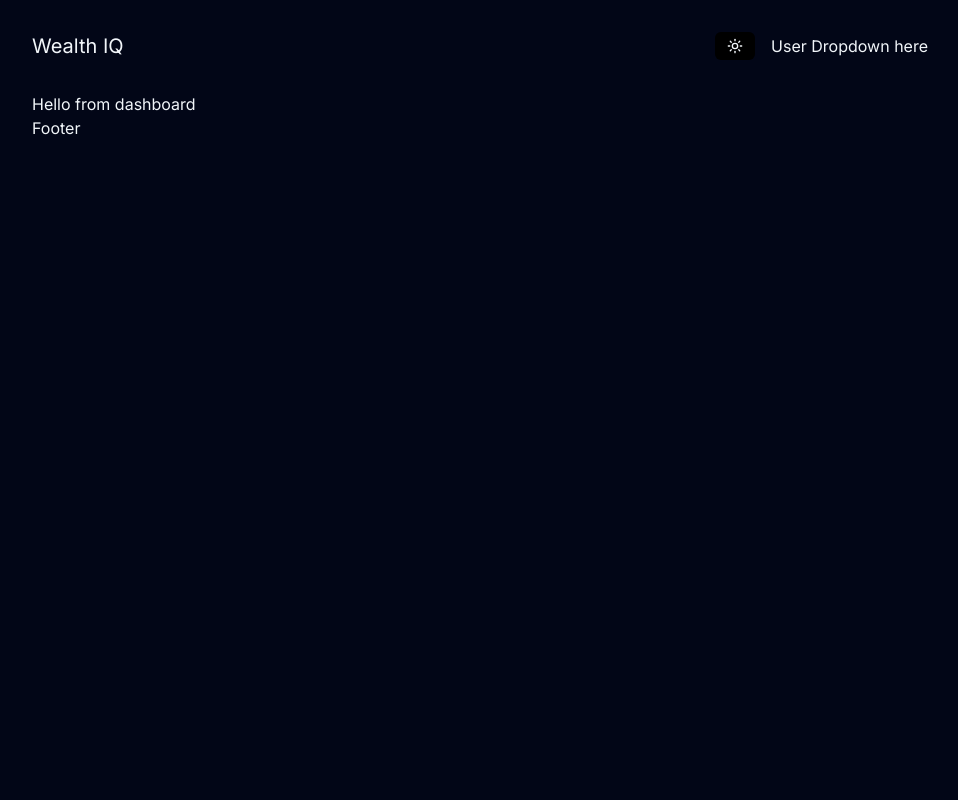
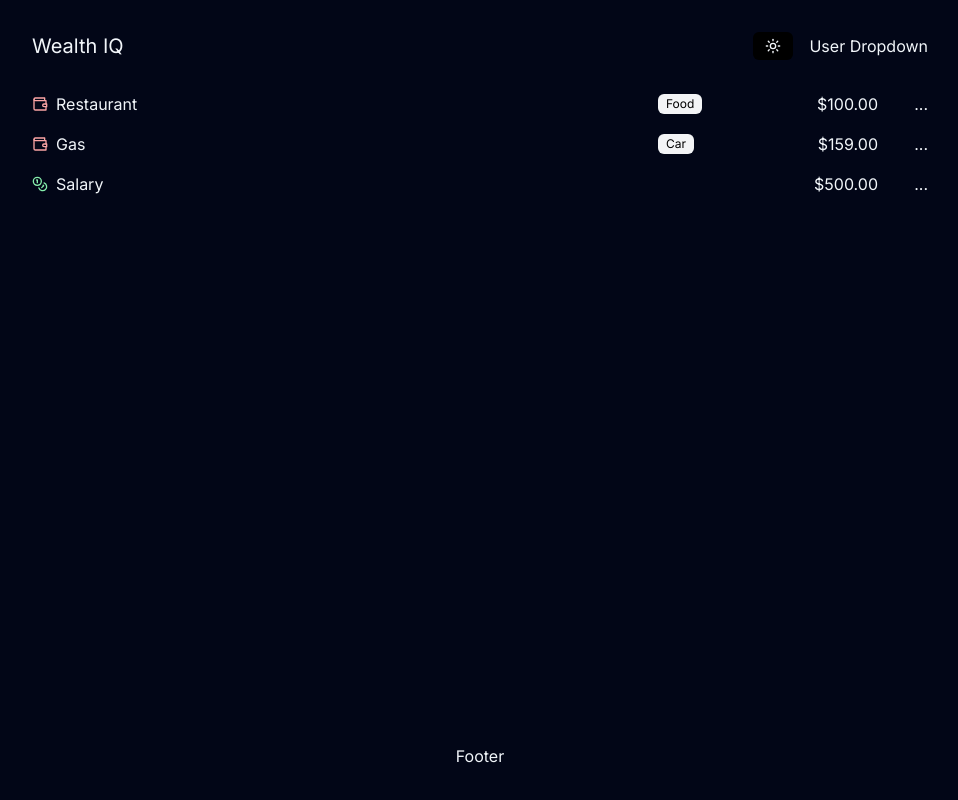
Before and after one commit to slicbutsic/BudgetIQ, a Next.js app: page /dashboard in a window 1280 px wide. Shown: the whole page, without its empty margins (160-1118 px from the left). Built offline with nearby package versions, Linux system fonts and the light colour scheme; no server answers; data requests are answered from the project's data file.

Commit message:
fetching transaction data from a local development server

```diff
--- /dev/null
+++ b/app/dashboard/components/transaction-list.js
@@ -0,0 +1,19 @@
+import TransactionItem from "@/components/transaction-item"
+
+export default async function TransactionList() {
+  //fetching transaction data from a local development server
+  const response = await fetch(
+    'http://localhost:3100/transactions'
+  )
+  const transactions = await response.json()
+
+  return (
+    <section className="space-y-4">
+      {transactions.map(transaction =>
+      <div key={transaction.id}>
+        <TransactionItem type={transaction.type} category={transaction.category}
+        description={transaction.description} amount={transaction.amount} />
+      </div>)}
+    </section>
+  )
+}
--- a/app/dashboard/layout.js
+++ b/app/dashboard/layout.js
@@ -5,7 +5,7 @@ export default function Layout({children}) {
     <>
       <PageHeader className='my-8' />
       <main>{children}</main>
-      <footer>Footer</footer>
+      <footer className="mt-auto text-center py-8">Footer</footer>
     </>
   );
 }
--- a/app/dashboard/page.js
+++ b/app/dashboard/page.js
@@ -1,7 +1,9 @@
+import TransactionList from "./components/transaction-list";
+
 export default function Page() {
   return (
     <>
-      Hello from dashboard
+      <TransactionList />
     </>
   )
 }
--- a/app/layout.js
+++ b/app/layout.js
@@ -13,7 +13,7 @@ export default function RootLayout({ children }) {
   const theme = useServerDarkMode()
   return (
     <html lang="en" className={theme}>
-      <body className={inter.className}>{children}</body>
+      <body className={`${inter.className} min-h-screen flex flex-col`}>{children}</body>
     </html>
   );
 };
--- a/components/page-header.js
+++ b/components/page-header.js
@@ -3,15 +3,14 @@ import DarkModeToggle from './dark-mode-toggle'
 import useServerDarkMode from '@/hooks/use-server-dark-mode'
 
 export default function PageHeader({className}) {
-  const theme = useServerDarkMode();
+  const theme = useServerDarkMode()
   return (
     <header className={`flex justify-between items-center ${className}`}>
-      <Link href='/dashboard' className='text-xl hover:underline underline-offset-8 decoration-2'>
-        Wealth IQ
-      </Link>
-      <div className='flex items-center space-x-4 ml-96'>
-        <DarkModeToggle default={theme} />
-        <div>User Dropdown here</div>
+      <Link href="/dashboard" className="text-xl hover:underline underline-offset-8 decoration-2">Wealth IQ</Link>
+
+      <div className="flex items-center space-x-4 ml-60">
+        <DarkModeToggle defaultMode={theme} />
+        <div>User Dropdown</div>
       </div>
     </header>
   )
--- /dev/null
+++ b/db.json
@@ -0,0 +1,28 @@
+{
+  "transactions": [
+    {
+      "id": 1,
+      "amount": 100,
+      "type": "Expense",
+      "description": "Restaurant",
+      "category": "Food",
+      "created_at": "2023-03-15T23:00:00"
+    },
+    {
+      "id": 2,
+      "amount": 159,
+      "type": "Expense",
+      "description": "Gas",
+      "category": "Car",
+      "created_at": "2023-03-15T23:00:00"
+    },
+    {
+      "id": 3,
+      "amount": 500,
+      "type": "Income",
+      "description": "Salary",
+      "category": "",
+      "created_at": "2023-03-15T23:00:00"
+    }
+  ]
+}
--- a/hooks/use-dark-mode.js
+++ b/hooks/use-dark-mode.js
@@ -1,5 +1,6 @@
-import { useState } from 'react'
-import { useCookies } from 'react-cookie'
+import { useState } from 'react';
+import { useCookies } from 'react-cookie';
+
 const useDarkMode = (defaultTheme = 'dark') => {
   const [theme, setTheme] = useState(defaultTheme)
   const [_, setCookie] = useCookies(['theme'])
--- a/package.json
+++ b/package.json
@@ -6,9 +6,11 @@
     "dev": "next dev --turbopack",
     "build": "next build",
     "start": "next start",
-    "lint": "next lint"
+    "lint": "next lint",
+    "json-server": "json-server --watch db.json --port 3100"
   },
   "dependencies": {
+    "json-server": "^1.0.0-beta.3",
     "lucide": "^0.469.0",
     "lucide-react": "^0.263.1",
     "next": "15.1.4",
```
Also changed, not shown: 1 other file (tests, documents, lock files or other folders).
